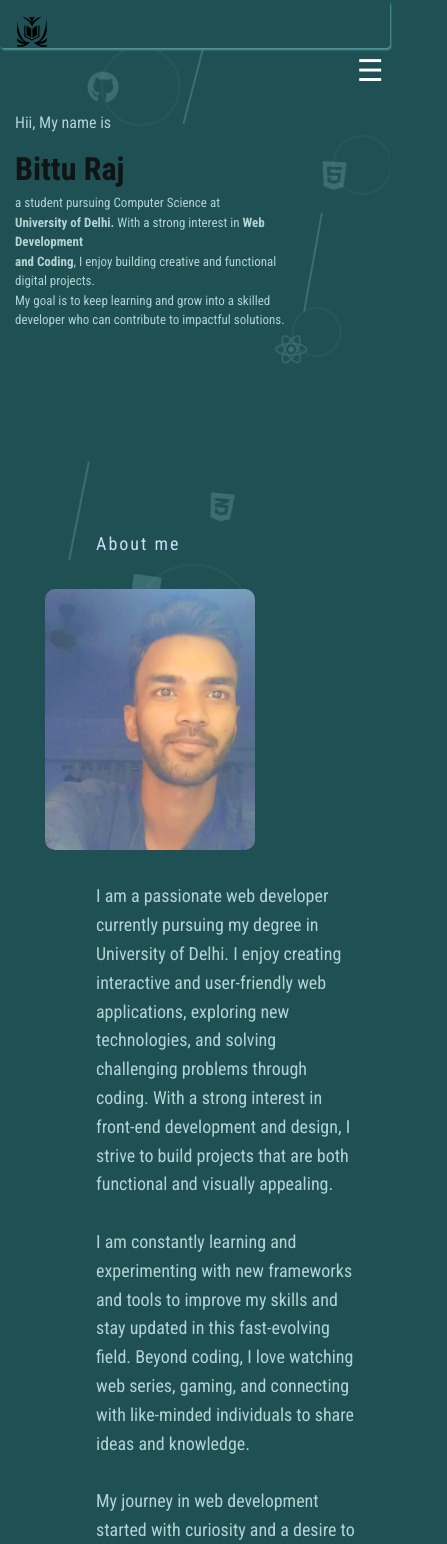
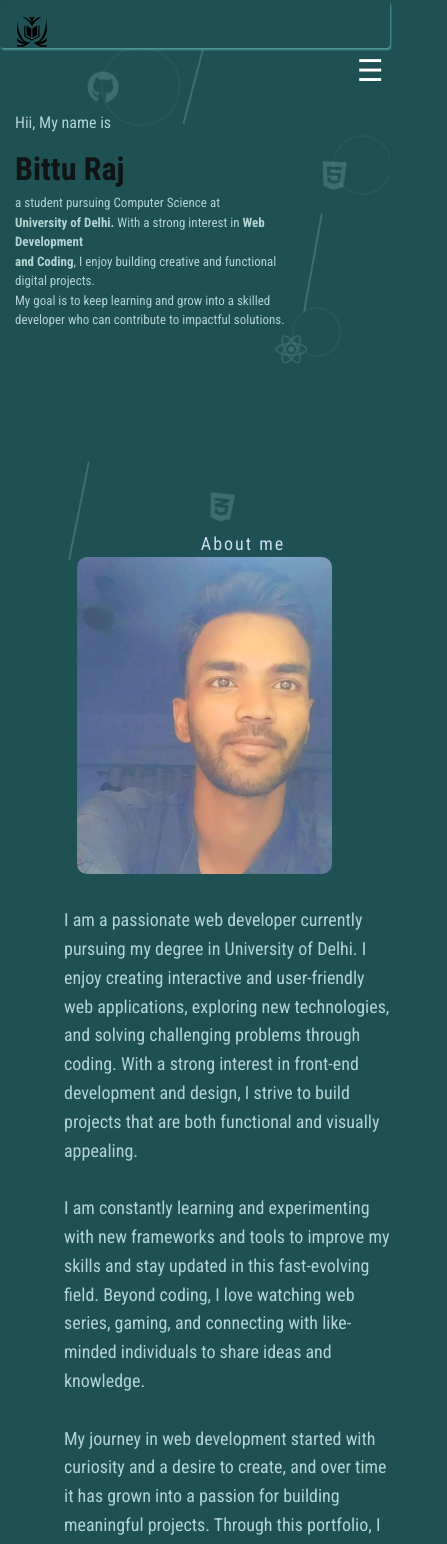
Before and after one commit to BittuRaj124365/Portfolio, a React (Vite) app: page / in a window 390 px wide. Shown: the top 1544 px of the page, 447 px wide, since content can reach past the window. Built offline with nearby package versions, Linux system fonts and the light colour scheme.

Commit message:
finally, fixed the issue which was causing the alignment to left in small screen using some lines of code snippets in App.css file. Also, gpt helped me a lot fixing this issue.

```diff
--- a/src/App.css
+++ b/src/App.css
@@ -7,24 +7,40 @@ body {
   font-weight: 400;
   font-size: 16px;
 }
+#root,
+body {
+  display: flex;
+  flex-direction: column;
+  align-items: center;
+  justify-content: flex-start;
+  width: 100%;
+  margin: 0;
+  padding: 0;
+  overflow-x: hidden;
+}
+
 h1 {
   font-weight: 700;
 }
 html {
-  scroll-behavior:smooth;
+  scroll-behavior: smooth;
 }
 
-html, body, #root {
+html,
+body,
+#root {
   margin: 0;
   padding: 0;
   box-sizing: border-box;
 }
 
 /* Apply a centered page wrapper for all sections */
-.site-wrapper, .app, .container-global {
+.site-wrapper,
+.app,
+.container-global {
   width: 100%;
   max-width: 1200px;
-  margin: 0 auto !important;    /* force center, remove temporary left offsets */
+  margin: 0 auto !important; /* force center, remove temporary left offsets */
   padding: 0 1rem;
   box-sizing: border-box;
 }
@@ -43,11 +59,15 @@ html, body, #root {
 
 ::-webkit-scrollbar-track {
   background: black;
-            /* background of the track */
+  /* background of the track */
   border-radius: 10px;
 }
 
 ::-webkit-scrollbar-thumb {
-  background: linear-gradient(180deg, #00c6ff, #0072ff); /* color of the scroll thumb */
+  background: linear-gradient(
+    180deg,
+    #00c6ff,
+    #0072ff
+  ); /* color of the scroll thumb */
   border-radius: 10px;
 }
--- a/src/App.jsx
+++ b/src/App.jsx
@@ -14,7 +14,7 @@ import TechBackground from "./BackgroundEffects/TechBackground";
 function App() {
   return (
     <>
-    <TechBackground/>
+      <TechBackground />
       <Heading />
       <Sidebutton />
       <Introduction />
--- a/src/Components/About/About.module.css
+++ b/src/Components/About/About.module.css
@@ -1,10 +1,11 @@
 .about {
   display: flex;
+  flex-direction: column;
   justify-content: space-between;
   align-items: center;
   gap: 2rem;
-  padding: 2rem;
-  flex-wrap: wrap;
+  /* padding: 2rem; */
+  /* flex-wrap: wrap; */
 }
 .head {
   color: rgb(17, 20, 20);
@@ -13,11 +14,11 @@
   color: #ccdcf6;
   letter-spacing: 2px;
   transition: all 0.2s ease;
-  &:hover {
-    color: #ffffff;
-    /* transform: translateY(-4px); */
-    filter: drop-shadow(0 2px 2px rgba(41, 182, 182, 0.4));
-  }
+}
+.head:hover {
+  color: #ffffff;
+  /* transform: translateY(-4px); */
+  filter: drop-shadow(0 2px 2px rgba(41, 182, 182, 0.4));
 }
 /* Paragraph styling */
 .about h5 {
@@ -55,7 +56,6 @@
   border-radius: 20px 0 20px 0px;
 }
 
-/* Hover effect */
 .image img:hover {
   transform: scale(1.05);
 }
@@ -63,7 +63,7 @@
 /* Small screens */
 @media (max-width: 768px) {
   .about {
-    flex-direction: column-reverse; /* image below text */
+    flex-direction: column-reverse;
     text-align: center;
   }
 
@@ -76,6 +76,7 @@
     width: 70%; /* take full width on mobile */
     max-width: 300px; /* neat size */
     height: auto;
+    margin-left:4rem;
     transition: transform 0.3s ease;
     border-radius: 10px;
   }
--- a/src/Components/Experience/Experience.module.css
+++ b/src/Components/Experience/Experience.module.css
@@ -19,11 +19,11 @@
   color: #ccdcf6;
   letter-spacing: 2px;
   transition: all 0.2s ease;
-  &:hover {
-    color: #ffffff;
-    /* transform: translateY(-4px); */
-    filter: drop-shadow(0 2px 2px rgba(41, 182, 182, 0.4));
-  }
+}
+.heading:hover {
+  color: #ffffff;
+  /* transform: translateY(-4px); */
+  filter: drop-shadow(0 2px 2px rgba(41, 182, 182, 0.4));
 }
 /* Individual Experience Box */
 .ExperienceBox {
@@ -44,9 +44,9 @@
 /* Image Styling */
 .ExperienceImage {
   width: 100%;
-  height: 420px;
-  border-radius: 10px;
-  object-fit: cover;
+  height: 400px;
+  border-radius: 8px;
+  /* object-fit: cover; */
   margin-bottom: 1rem;
   transition: transform 0.3s ease;
 }
@@ -70,10 +70,10 @@
   box-shadow: 10px 12px 8px rgba(195, 51, 51, 0.05);
 }
 .Description:hover {
-  background-color: #f1faff; /* soft light blue highlight */
+  background-color: #f1faff;
   transform: scale(1.02);
   box-shadow: 0 6px 18px rgba(0, 0, 0, 0.15);
-  color: #0d3b66; /* deep blue for text */
+  color: #0d3b66;
   cursor: default;
   font-weight: 500;
 }
--- a/src/Components/Projects/Project1/ProjectStructure1.module.css
+++ b/src/Components/Projects/Project1/ProjectStructure1.module.css
@@ -21,17 +21,17 @@
   transform: translateY(-15px);
 }
 .heading {
-  margin:25px;
+  margin: 25px;
   font-size: x-large;
   text-align: center;
   color: #ccdcf6;
   letter-spacing: 2px;
   transition: all 0.2s ease;
-  &:hover {
-    color: #ffffff;
-    /* transform: translateY(-4px); */
-    filter: drop-shadow(0 2px 2px rgba(41, 182, 182, 0.4));
-  }
+}
+.heading:hover {
+  color: #ffffff;
+  /* transform: translateY(-4px); */
+  filter: drop-shadow(0 2px 2px rgba(41, 182, 182, 0.4));
 }
 .imageWrapper {
   flex: 1;
@@ -88,10 +88,10 @@
   border-radius: 5px;
   font-size: 0.9rem;
   cursor: pointer;
-  &:hover {
-    color: #ee2b09;
-    background-color: aliceblue;
-  }
+}
+.techItem:hover {
+  color: #ee2b09;
+  background-color: aliceblue;
 }
 
 .links {
@@ -107,7 +107,8 @@
 }
 
 .icon:hover {
-  color: #0fd5e3;
+  /* color: #0fd5e3; */
+  color: black;
   font-size: 1.5rem;
   transform: scale(1.1);
 }
--- a/src/Components/Projects/Project2/ProjectStructure2.module.css
+++ b/src/Components/Projects/Project2/ProjectStructure2.module.css
@@ -11,29 +11,19 @@
   box-shadow: 0 2px 10px rgba(0, 0, 0, 0.2);
   transition: transform 0.3s ease, box-shadow 0.3s ease;
 }
-/* @media(max-width:600px){
-  .card{
-    display: flex;
-  }
-} */
-/* .centered {
-  text-align: center;
-  width: 100%;
-  margin-left:2rem;
-} */
 .centered {
   width: 100%;
-  margin-left:2rem;
+  margin-left: 1rem;
   font-size: x-large;
   text-align: center;
   color: #ccdcf6;
   letter-spacing: 3px;
   transition: all 0.2s ease;
-  &:hover {
-    color: #ffffff;
-    /* transform: translateY(-4px); */
-    filter: drop-shadow(0 2px 2px rgba(41, 182, 182, 0.4));
-  }
+}
+.centered:hover {
+  color: #ffffff;
+  /* transform: translateY(-4px); */
+  filter: drop-shadow(0 2px 2px rgba(41, 182, 182, 0.4));
 }
 .card:hover {
   transform: scale(1.05);
@@ -103,7 +93,7 @@
   background-color: transparent;
   border: 2px solid #ccdcf6;
   border-radius: 4px;
-  font-size:x-large;
+  font-size: x-large;
   color: white;
   text-decoration: none;
   font-weight: bold;
--- a/src/Components/Projects/Project3/ProjectStructure3.module.css
+++ b/src/Components/Projects/Project3/ProjectStructure3.module.css
@@ -75,21 +75,20 @@
   /* margin-left:4rem; */
   gap: 0.4rem;
   padding: 0.4rem 0.8rem;
-    background: linear-gradient(135deg, #579c9c, #6b806e);
-
+  background: linear-gradient(135deg, #579c9c, #6b806e);
   border: 1px solid #ccdcf6;
   border-radius: 2px;
   /* color: #ccdcf6; */
-  color:black;
+  color: black;
   text-decoration: none;
   /* font-weight: bold; */
   transition: all 0.3s ease;
   box-shadow: 0 4px 10px rgba(0, 0, 0, 0.25);
-  &:hover{
+}
+.button:hover {
   background: linear-gradient(135deg, #78534c, #a9a784);
   transform: scale(1);
   box-shadow: 0 6px 14px rgba(0, 0, 0, 0.35);
-  }
 }
 /* Responsive styling */
 @media (max-width: 1024px) {
@@ -110,7 +109,7 @@
   justify-content: center;
   align-items: flex-start;
   gap: 3rem;
-  margin-left: 2rem;
+  margin-left: 2.6rem;
   margin-right: 2rem;
 }
 
--- a/src/Components/Skills/Skills.module.css
+++ b/src/Components/Skills/Skills.module.css
@@ -20,17 +20,17 @@
 } */
 .title {
   width: 100%;
-  margin-bottom:1.5rem;
+  margin-bottom: 1.5rem;
   font-size: 1.5rem;
   text-align: center;
   color: #ccdcf6;
   letter-spacing: 2px;
   transition: all 0.2s ease;
-  &:hover {
-    color: #ffffff;
-    /* transform: translateY(-4px); */
-    filter: drop-shadow(0 2px 2px rgba(41, 182, 182, 0.4));
-  }
+}
+.title:hover {
+  color: #ffffff;
+  /* transform: translateY(-4px); */
+  filter: drop-shadow(0 2px 2px rgba(41, 182, 182, 0.4));
 }
 .list {
   list-style: none;
--- a/src/ImageStyle/InteractiveStyle.module.css
+++ b/src/ImageStyle/InteractiveStyle.module.css
@@ -9,9 +9,9 @@
   border-radius: 20px 10px 20px 0;
   transition: transform 0.2s ease;
   cursor: pointer;
-  &:hover {
-    box-shadow: 2px 2px 4px rgb(56, 211, 182);
-  }
+}
+.image:hover {
+  box-shadow: 2px 2px 4px rgb(56, 211, 182);
 }
 
 @media (max-width: 768px) {
```
Also changed, not shown: src/Components/Introduction/IntroImage.module.css (+9 -9 lines), src/index.css (line endings or trailing spaces).
